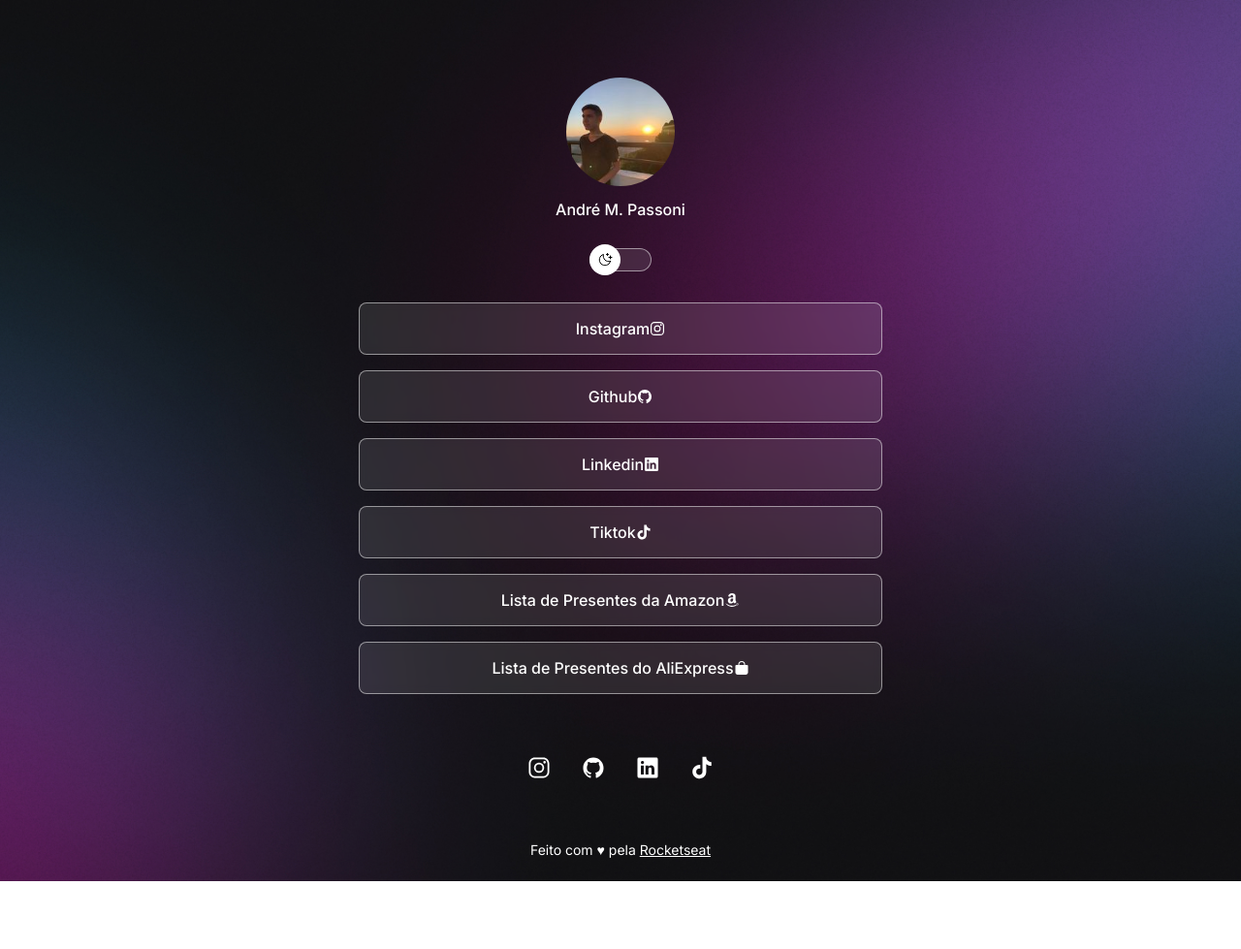
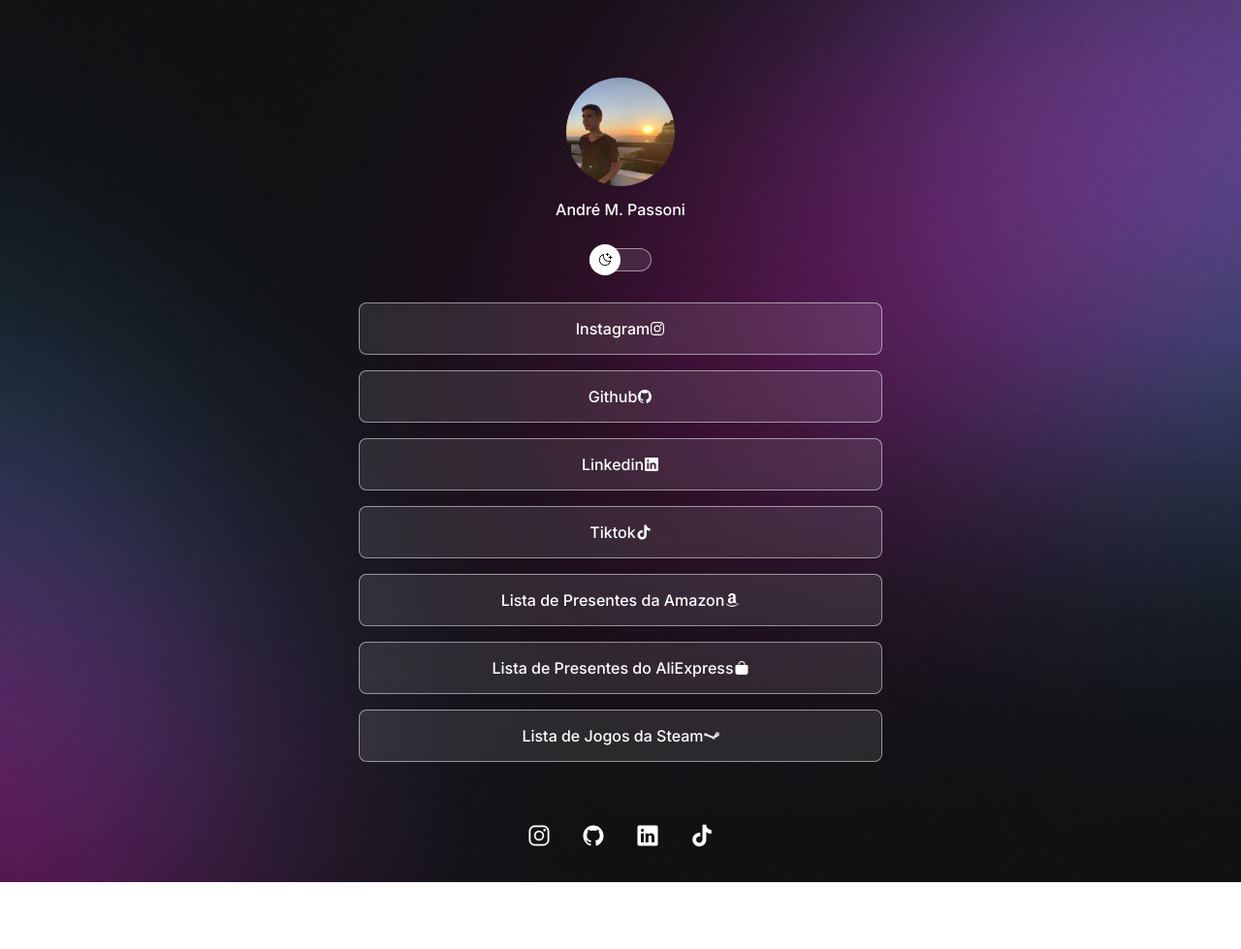
Before and after one commit to AndrePassoni/Projeto-Discover, a plain HTML site: page index.html in a window 1280 px wide. Shown: the whole page at 97% size. Before the commit the page ends 909 px from the top, so only its background shows below. Drawn offline with nearby package versions, Linux system fonts and the light colour scheme.

Commit message:
fourth commit

```diff
--- a/index.html
+++ b/index.html
@@ -55,6 +55,11 @@
                         Lista de Presentes do AliExpress<ion-icon name="bag"></ion-icon>
                     </a>
                 </li>
+                <li>
+                    <a href="https://store.steampowered.com/wishlist/profiles/76561199176387734#sort=order" target="_blank">
+                        Lista de Jogos da Steam<ion-icon name="logo-steam"></ion-icon>
+                    </a>
+                </li>
             </ul>
             <div id="social-links">
                 <a href="https://www.instagram.com/andre_pdc_/" target="_blank">
```
